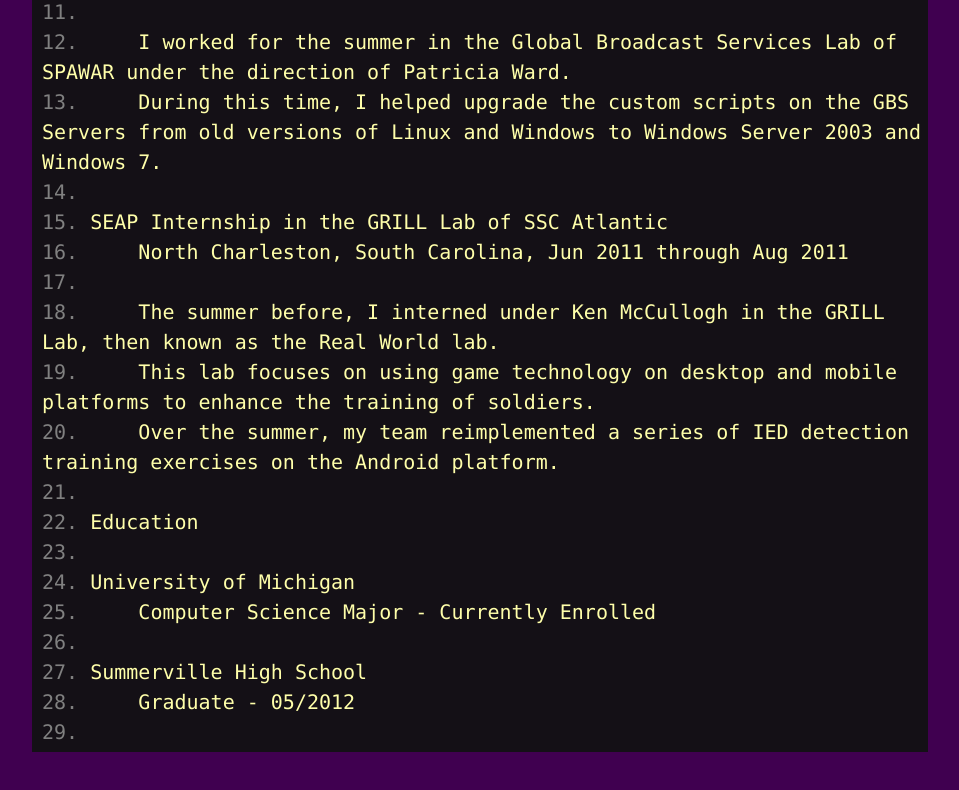
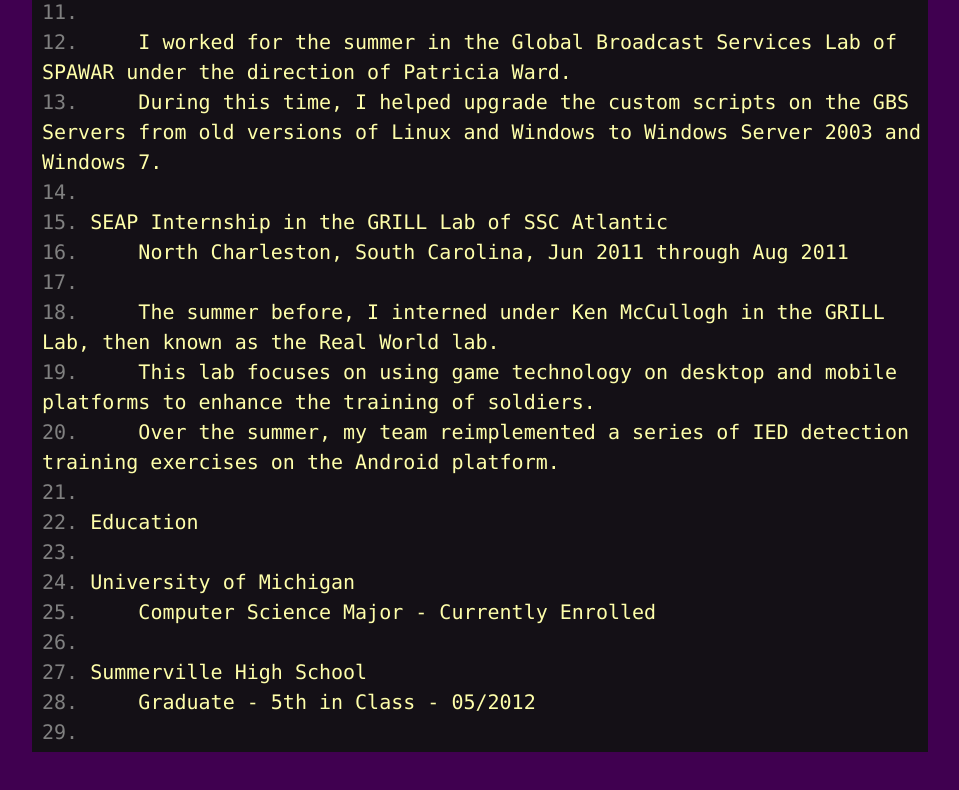
Before and after one commit to DoodleIncident/portfolio, a plain HTML site: page experience.html in a window 1280 px wide. Shown: the part 452-1242 px from the top of the page, without its empty margins (160-1119 px from the left). Drawn offline with Linux system fonts and the light colour scheme.

Commit message:
add class rank

```diff
--- a/experience.html
+++ b/experience.html
@@ -59,7 +59,7 @@
                     <span></span>
                     <h3>Summerville High School</h3>
                     <ul>
-                        <li>Graduate -  05/2012</li>
+                        <li>Graduate - 5th in Class -  05/2012</li>
                     </ul>
                     <span></span>
                 </div>
```
